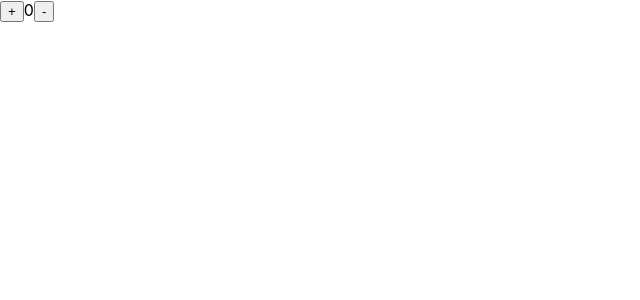
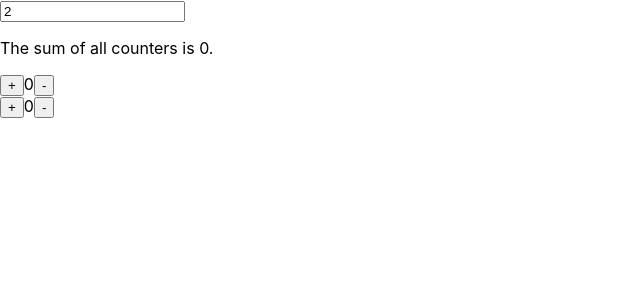
Before and after one commit to kityanoocl/react-my-app, a React (Create React App) app: page / in a window 1280 px wide. Shown: the top 300 px of the page, without its empty margins (0-640 px from the left). Built offline with nearby package versions, Linux system fonts and the light colour scheme.

Commit message:
[Kit] can add up all counters value

```diff
--- a/src/components/Counter.js
+++ b/src/components/Counter.js
@@ -24,6 +24,12 @@
         })
     }
 
+    componentDidUpdate(prevProps, prevState) {
+        if (prevState.number != this.state.number) {
+            this.props.onCalculate((prevState.number > this.state.number) ? -1 : 1);
+        }
+    }
+
     render() {
         return (
             <div>
--- a/src/components/CounterGroup.js
+++ b/src/components/CounterGroup.js
@@ -1,5 +1,5 @@
 import React, { Component } from 'react'
-import {INIT_COUNTERS_SIZE} from '../constants/Constants'
+import { INIT_COUNTERS_SIZE, INIT_COUNTERS_SUM } from '../constants/Constants'
 import Counter from './Counter'
 
 export default class CounterGroup extends Component {
@@ -7,9 +7,11 @@
         super(props)
 
         this.onChange = this.onChange.bind(this)
+        this.onCalculate = this.onCalculate.bind(this)
 
         this.state = {
-             size : INIT_COUNTERS_SIZE
+            size: INIT_COUNTERS_SIZE,
+            sum: INIT_COUNTERS_SUM
         }
     }
 
@@ -20,8 +22,12 @@
     onChange(event) {
         const value = event.target.value
         this.setState({
-            size : value.length > 0 ? parseInt(value) : 0
+            size: value.length > 0 ? parseInt(value) : 0
         })
+    }
+
+    onCalculate(changeOfValue) {
+        this.setState({sum : this.state.sum + changeOfValue})
     }
 
     render() {
@@ -29,10 +35,11 @@
         return (
             <div>
                 <form>
-                    <input onChange = {this.onChange} type = "text" value = {this.state.size} />
+                    <input onChange={this.onChange} type="text" value={this.state.size}/>
                 </form>
+                <p>The sum of all counters is {this.state.sum}.</p>
                 {counters.map((value) => (
-                    <Counter key = {value} />
+                    <Counter key={value} onCalculate={this.onCalculate}/>
                 ))}
             </div>
         )
--- a/src/constants/Constants.js
+++ b/src/constants/Constants.js
@@ -1 +1,2 @@
 export const INIT_COUNTERS_SIZE = 2
+export const INIT_COUNTERS_SUM = 0
--- a/src/index.js
+++ b/src/index.js
@@ -8,7 +8,7 @@
 
 ReactDOM.render(
   <React.StrictMode>
-    <Counter />
+    <CounterGroup size={5}/>
   </React.StrictMode>,
   document.getElementById('root')
 );
```
